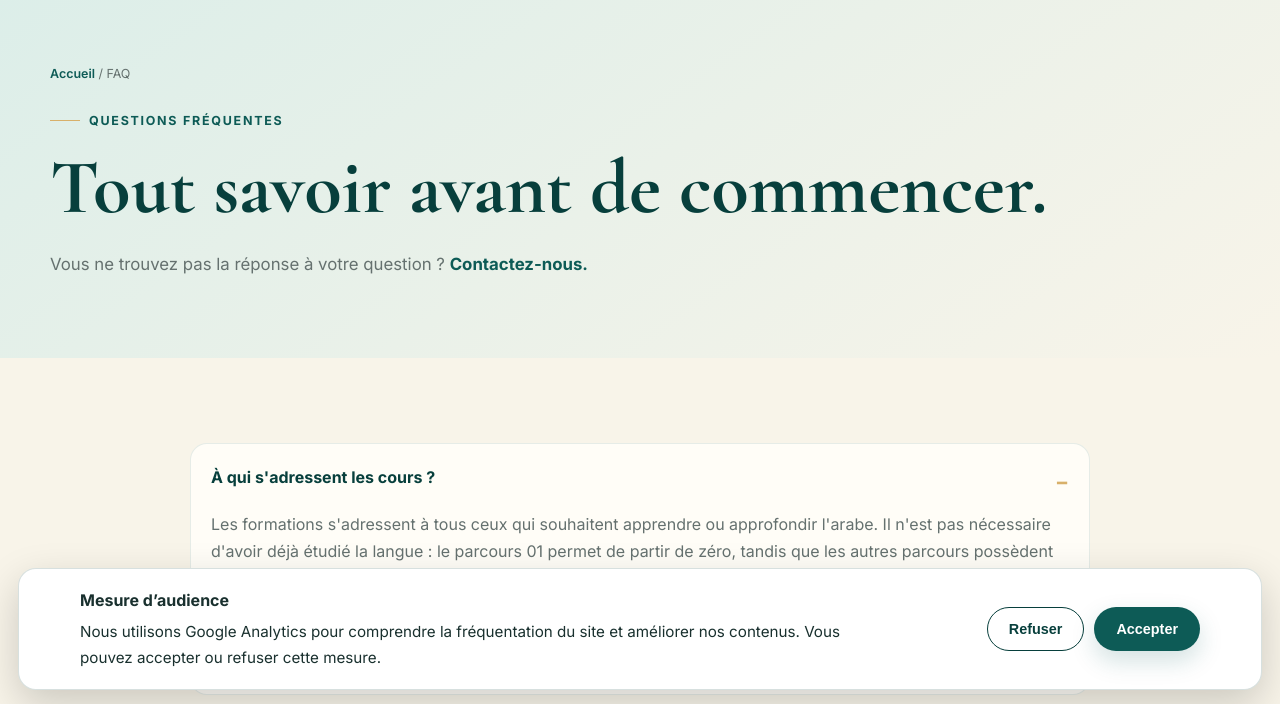
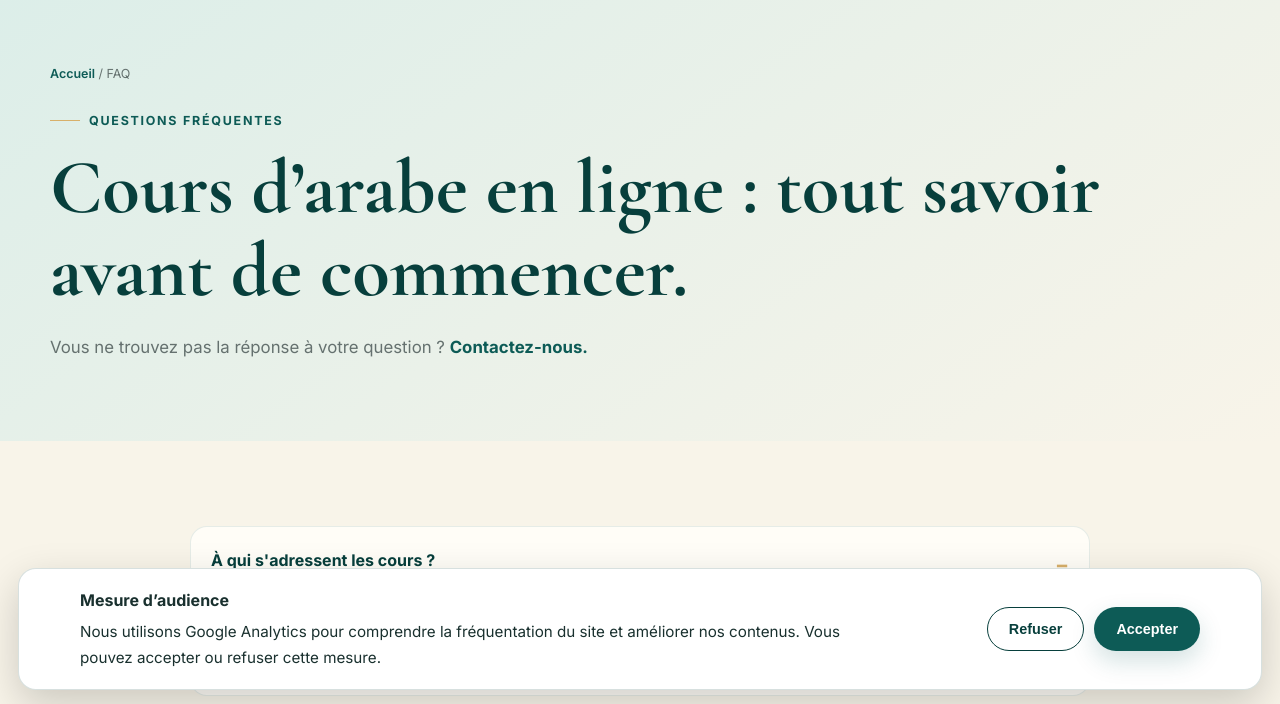
Before and after one commit to parlerarabe1/parlerarabe-institut, a plain HTML site: page faq.html in a window 1280 px wide. Shown: the part 92-796 px from the top of the page. Drawn offline with nearby package versions, Linux system fonts and the light colour scheme.

Commit message:
Improve SEO targeting on faq.html

```diff
--- a/faq.html
+++ b/faq.html
@@ -46,12 +46,12 @@
 
 <meta charset="UTF-8">
 <meta name="viewport" content="width=device-width, initial-scale=1.0">
-<meta name="description" content="Retrouvez les réponses aux questions fréquentes sur nos cours d'arabe : parcours, niveaux, rythme, suivi, tarifs, inscription et organisation.">
+<meta name="description" content="Prérequis, niveaux, rythme, tarifs et organisation : toutes les réponses sur les cours d’arabe en ligne de Parler Arabe Institut pour francophones.">
 <meta name="robots" content="index, follow">
 <link rel="canonical" href="https://parlerarabe.fr/faq.html">
 <link rel="stylesheet" href="style.css">
 
-<title>FAQ – Cours d'arabe | Parler Arabe Institut</title>
+<title>FAQ – Cours d’arabe en ligne | Parler Arabe Institut</title>
 </head>
 <body>
 
@@ -80,7 +80,7 @@
   <div class="container">
     <div class="breadcrumb"><a href="index.html">Accueil</a> / FAQ</div>
     <div class="eyebrow">Questions fréquentes</div>
-    <h1>Tout savoir avant de commencer.</h1>
+    <h1>Cours d’arabe en ligne : tout savoir avant de commencer.</h1>
     <p>Vous ne trouvez pas la réponse à votre question ? <a href="contact.html" style="color:var(--green);font-weight:700">Contactez-nous.</a></p>
   </div>
 </section>
```
